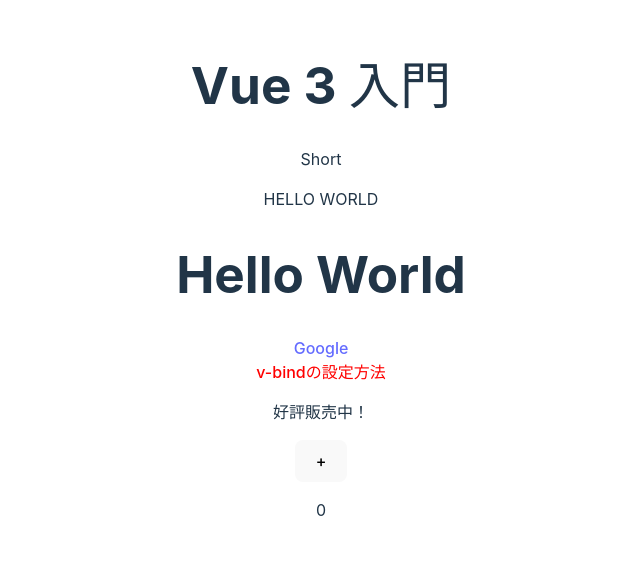
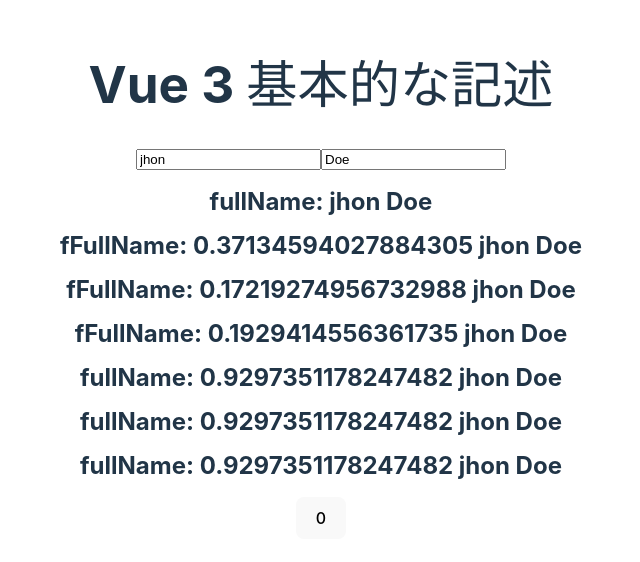
Before and after one commit to iwasakitakehiro/vue-app, a Vue app: page / in a window 1280 px wide. Shown: the part 120-682 px from the top of the page, without its empty margins (319-959 px from the left). Built offline with nearby package versions, Linux system fonts and the light colour scheme.

Commit message:
practice 20221130

```diff
--- a/src/App.vue
+++ b/src/App.vue
@@ -1,39 +1,37 @@
 <script setup>
 import { ref } from "vue";
-let message = "hello world";
-const message1 = "<div><h1>Hello World</h1></div>";
-const link = "https://google.com";
-const upperCase = () => {
-  message = message.toUpperCase();
-};
-let isActive = true;
-let isBlack = true;
-let empty = false;
-upperCase();
+import { reactive } from "vue";
+import { computed } from "vue";
+
 const count = ref(0);
-const countUp = () => {
-  count.value += 1;
+
+const user = reactive({
+  firstName: "jhon",
+  lastName: "Doe",
+});
+const fullName = computed(() => {
+  console.log("computed Propety");
+  return `${Math.random()} ${user.firstName} ${user.lastName}`;
+});
+const fFullName = () => {
+  console.log("function");
+  return `${Math.random()} ${user.firstName} ${user.lastName}`;
 };
 </script>
 
 <template>
-  <h1>Vue 3 入門</h1>
-  <p>{{ message.length > 20 ? "Long" : "Short" }}</p>
-  <p v-text="message"></p>
-  <p v-html="message1"></p>
-  <a v-bind:href="link">Google</a>
+  <h1>Vue 3 基本的な記述</h1>
+  <input v-model="user.firstName" />
+  <input v-model="user.lastName" />
+  <h2>fullName: {{ user.firstName }} {{ user.lastName }}</h2>
+  <h2>fFullName: {{ fFullName() }}</h2>
+  <h2>fFullName: {{ fFullName() }}</h2>
+  <h2>fFullName: {{ fFullName() }}</h2>
+  <h2>fullName: {{ fullName }}</h2>
+  <h2>fullName: {{ fullName }}</h2>
+  <h2>fullName: {{ fullName }}</h2>
   <div>
-    <a v-bind:class="[isActive ? 'active' : 'underLine']">v-bindの設定方法</a>
-  </div>
-  <div>
-    <p v-if="empty">品切れ中です</p>
-    <p v-else>好評販売中！</p>
-  </div>
-  <div>
-    <button type="button" @click="countUp">+</button>
-    <div>
-      <p>{{ count }}</p>
-    </div>
+    <button @click="count++">{{ count }}</button>
   </div>
 </template>
 
```
